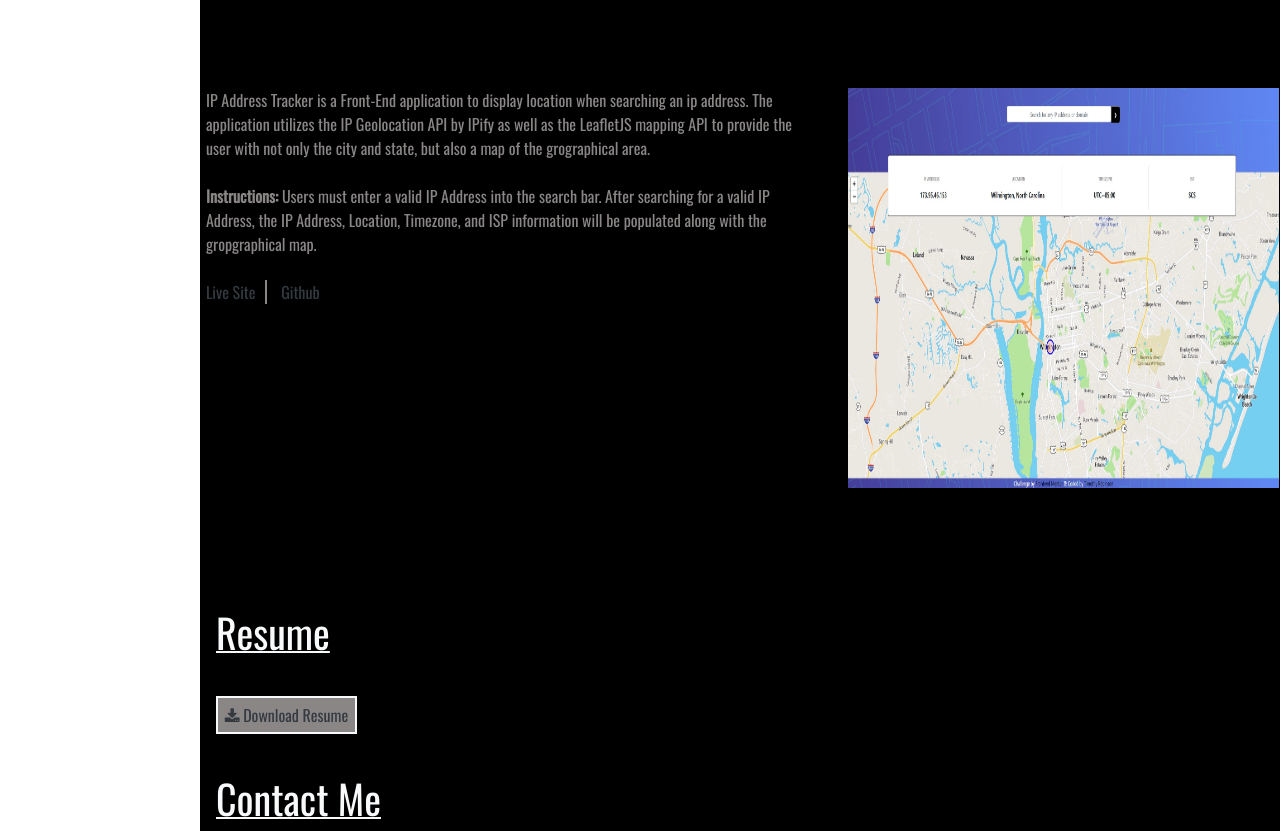
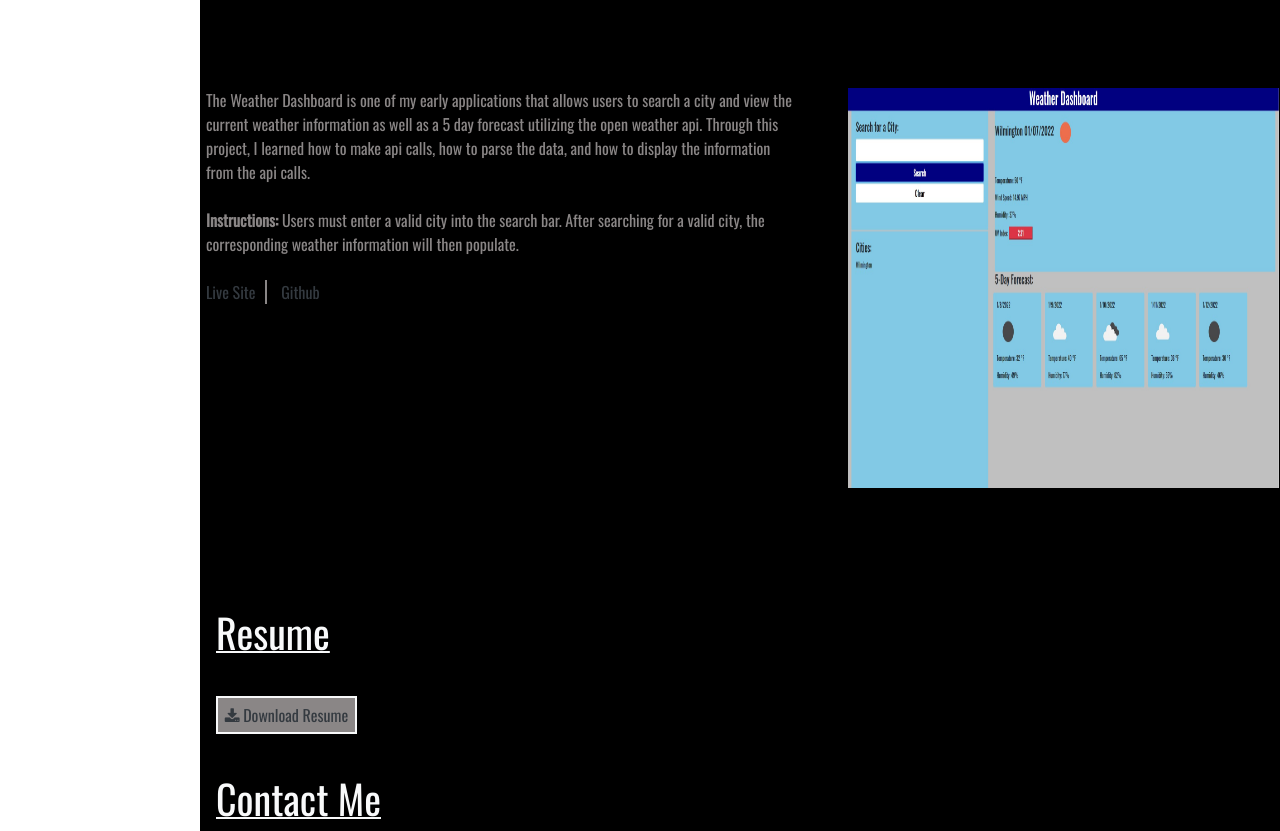
Before and after one commit to Timrob584/tim-robinson-portfolio, a plain HTML site: page index.html in a window 1280 px wide. Shown: the part 3057-3888 px from the top of the page. Drawn offline with nearby package versions, Linux system fonts and the light colour scheme.

```diff
--- a/index.html
+++ b/index.html
@@ -251,28 +251,27 @@
       </div>
       <div class="row">
         <p class="text-left">
-          IP Address Tracker is a Front-End application to display location when
-          searching an ip address. The application utilizes the IP Geolocation
-          API by IPify as well as the LeafletJS mapping API to provide the user
-          with not only the city and state, but also a map of the grographical
-          area.
+          The Weather Dashboard is one of my early applications that allows
+          users to search a city and view the current weather information as
+          well as a 5 day forecast utilizing the open weather api. Through this
+          project, I learned how to make api calls, how to parse the data, and
+          how to display the information from the api calls.
           <br />
           <br />
-          <b>Instructions:</b> Users must enter a valid IP Address into the
-          search bar. After searching for a valid IP Address, the IP Address,
-          Location, Timezone, and ISP information will be populated along with
-          the gropgraphical map.
+          <b>Instructions:</b> Users must enter a valid city into the search
+          bar. After searching for a valid city, the corresponding weather
+          information will then populate.
           <br />
           <br />
           <a
-            href="https://timrob584.github.io/ip-address-tracker/"
+            href="https://timrob584.github.io/weather-dashboard/"
             class="live-site"
             >Live Site</a
           >
-          <a href="https://github.com/Timrob584/ip-address-tracker">Github</a>
+          <a href="https://github.com/Timrob584/weather-dashboard">Github</a>
         </p>
         <img
-          src="assets/images/ip_address.jpg"
+          src="assets/images/weather-dashboard.jpg"
           alt="ip-tracker"
           class="works-image-left"
         />
```
Also changed, not shown: assets/images/weather-dashboard.jpg (added), 1 other file.
